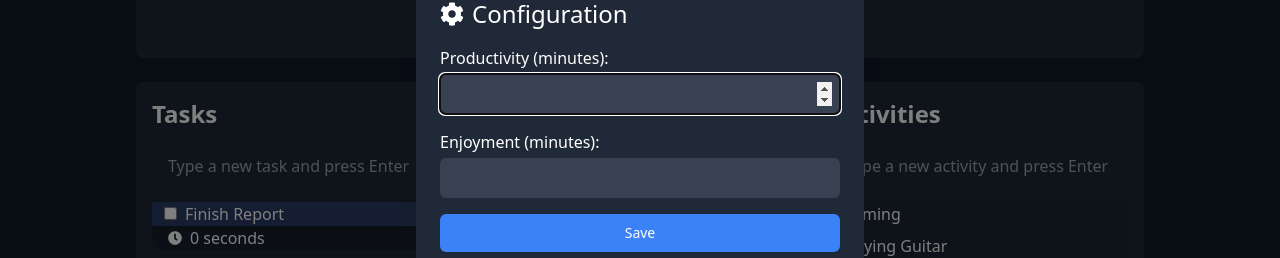
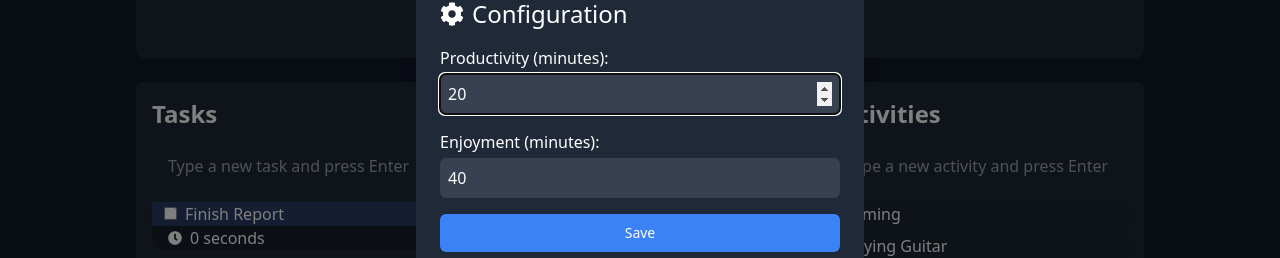
Before and after one commit to AlexZan/task-fusion, a React (Create React App) app: page / in a window 1280 px wide. Both pictures are taken after a click on the button 1120 px from the left and 82 px from the top of the page. Shown: the part 275-533 px from the top of the page. Built offline with nearby package versions, Linux system fonts and the light colour scheme.

Commit message:
update times from config

```diff
--- a/src/components/ConfigModal.js
+++ b/src/components/ConfigModal.js
@@ -1,24 +1,27 @@
 import { Dialog, Transition } from '@headlessui/react';
-import { Fragment } from 'react';
+import { Fragment, useState, useEffect } from 'react';
 import { FaCog } from 'react-icons/fa';
-import { saveToLocalStorage } from '../utils/localStorage';
 import useTimer from '../hooks/useTimer';
+import useTime from '../hooks/useTime';
 
+function ConfigModal({ isOpen, onClose }) {
+  const { reset } = useTimer();
+  const { updateProductivityTime, updateEnjoymentTime, productivityTime,enjoymentTime } = useTime();
 
-
-
-
-function ConfigModal({ isOpen, onClose, needToDoTime, wantToDoTime, setNeedToDoTime, setWantToDoTime }) {
-
-  const { reset } = useTimer();
+    // Local states for productivity and enjoyment times
+    const [localProductiveTime, setLocalProductiveTime] = useState(productivityTime);
+    const [localEnjoymentTime, setLocalEnjoymentTime] = useState(enjoymentTime);
 
   const handleFormSubmit = (e) => {
     e.preventDefault();
-    saveToLocalStorage('needToDoTime', needToDoTime / 60);
-    saveToLocalStorage('wantToDoTime', wantToDoTime / 60);
-    reset();
+    updateProductivityTime(localProductiveTime);
+    updateEnjoymentTime(localEnjoymentTime);
     onClose();
   };
+
+  useEffect(() => {
+    reset();  // Reset the timer whenever the global times change
+}, [productivityTime, enjoymentTime]);
 
   return (
     <Transition appear show={isOpen} as={Fragment}>
@@ -32,11 +35,11 @@ function ConfigModal({ isOpen, onClose, needToDoTime, wantToDoTime, setNeedToDoT
             <form onSubmit={handleFormSubmit} className="space-y-4">
               <label className="block text-gray-900 dark:text-white">
                 <span>Productivity (minutes):</span>
-                <input type="number" value={needToDoTime / 60} onChange={e => setNeedToDoTime(e.target.value * 60)} className="mt-1 block w-full dark:bg-gray-700 dark:text-white p-2 rounded-md" />
+                <input type="number" value={localProductiveTime / 60} onChange={e => setLocalProductiveTime(e.target.value * 60)} className="mt-1 block w-full dark:bg-gray-700 dark:text-white p-2 rounded-md" />
               </label>
               <label className="block text-gray-900 dark:text-white">
                 <span>Enjoyment (minutes):</span>
-                <input type="number" value={wantToDoTime / 60} onChange={e => setWantToDoTime(e.target.value * 60)} className="mt-1 block w-full dark:bg-gray-700 dark:text-white p-2 rounded-md" />
+                <input type="number" value={localEnjoymentTime / 60} onChange={e => setLocalEnjoymentTime(e.target.value * 60)} className="mt-1 block w-full dark:bg-gray-700 dark:text-white p-2 rounded-md" />
               </label>
               <button type="submit" className="w-full py-2 px-4 border border-transparent rounded-md shadow-sm text-sm font-medium text-white bg-blue-500 hover:bg-blue-600 focus:outline-none focus:ring-2 focus:ring-offset-2 focus:ring-blue-500">Save</button>
             </form>
--- a/src/components/Timer.js
+++ b/src/components/Timer.js
@@ -13,10 +13,6 @@ function Timer() {
   // Destructure from useTime
   const {
     isProductivity,
-    needToDoTime,
-    wantToDoTime,
-    setNeedToDoTime,
-    setWantToDoTime,
   } = useTime();
 
   // Destructure from useTimer
@@ -53,7 +49,7 @@ function Timer() {
       <button onClick={switchTimer} className="mt-4 text-gray-500 hover:text-blue-500 transition-colors duration-200">
         <FaExchangeAlt />
       </button>
-      <ConfigModal isOpen={isConfigOpen} onClose={handleClose} needToDoTime={needToDoTime} wantToDoTime={wantToDoTime} setNeedToDoTime={setNeedToDoTime} setWantToDoTime={setWantToDoTime} />
+      <ConfigModal isOpen={isConfigOpen} onClose={handleClose} />
       {isInfoPanelOpen && (
         <div className="bg-blue-300 border border-blue-900 text-blue-900 px-4 py-3 rounded-md shadow-md" role="alert">
           {isProductivity ? (
--- a/src/hooks/useTimer.js
+++ b/src/hooks/useTimer.js
@@ -27,6 +27,8 @@ function useTimer() {
 
   // Helper function to determine if timer has finished
   const isFinished = () => timeLeft <= 0;
+
+  const getCurrentModeTotalTime = () => isProductivity ? productivityTime : enjoymentTime;
 
   const startContinuousAlarm = () => {
     // logic to start alarm
@@ -98,7 +100,7 @@ function useTimer() {
 
   const reset = () => {
     setTimerRunning(false);
-    updateTimeLeft(0); // Reset to initialTime if you want a different starting point
+    updateTimeLeft(getCurrentModeTotalTime());
   }
 
   const switchTimer = () => {
```
